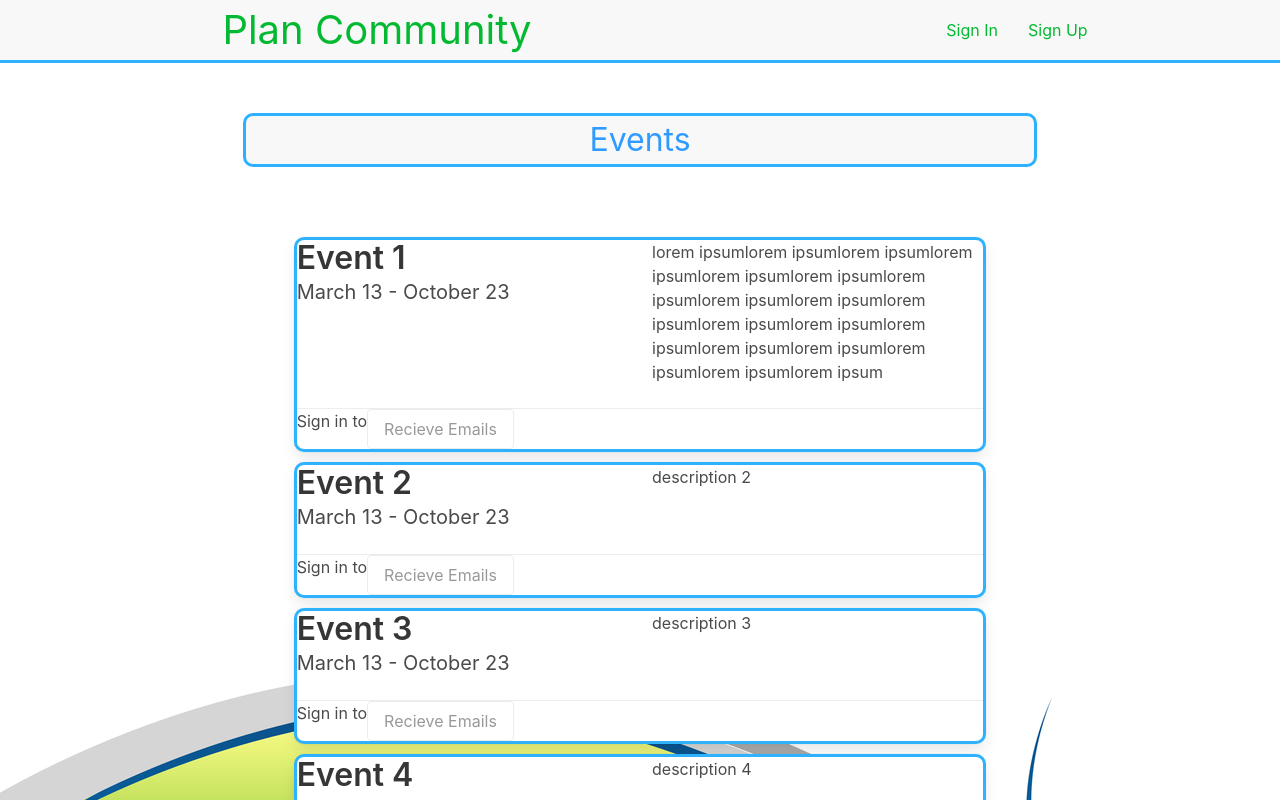
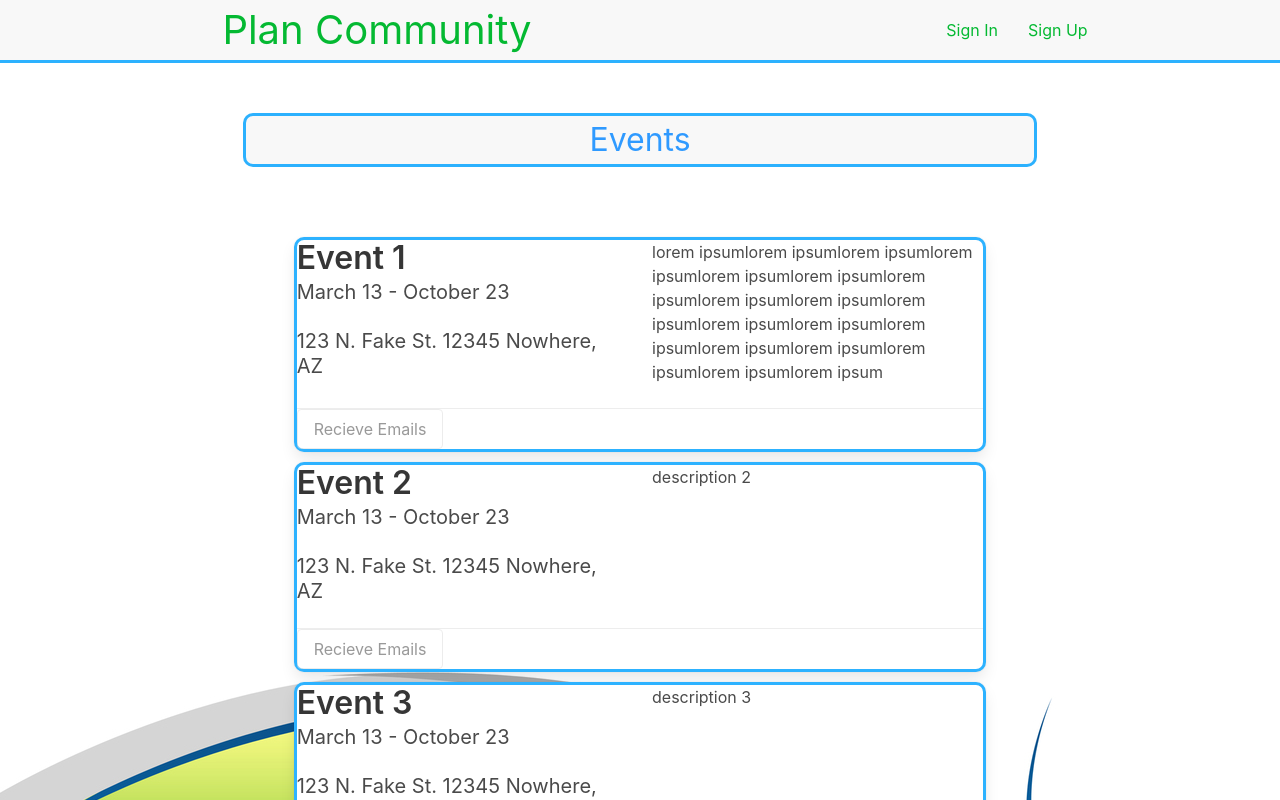
Before and after one commit to TylerEvans-hash/mental-health-project, a React (Create React App) app in the folder client/: page / in a window 1280 px wide. Shown: the top 800 px of the page. Built offline with nearby package versions, Linux system fonts and the light colour scheme.

Commit message:
added all event data to cards

```diff
--- a/client/src/components/Event/index.js
+++ b/client/src/components/Event/index.js
@@ -1,6 +1,6 @@
 import Auth from '../../utils/auth';
 
-const Event = ({ name, description, startDate, endDate }) => {
+const Event = ({ name, description, startDate, endDate, address }) => {
     return (
         <div class="event card">
             <div class="columns">
@@ -10,6 +10,9 @@ const Event = ({ name, description, startDate, endDate }) => {
                     </p>
                     <p class="subtitle">
                         {startDate} - {endDate}
+                    </p>
+                    <p class="subtitle">
+                        {address}
                     </p>
                 </div>
                 <div class="card-content column">
@@ -29,9 +32,10 @@ const Event = ({ name, description, startDate, endDate }) => {
                             </>
 
                         )
-                        : (
+                        :
+                        (
                             <>
-                                Sign in to<button class="button" title="Disabled button" disabled>Recieve Emails</button>
+                                <button class="button" title="Disabled button" disabled>Recieve Emails</button>
                             </>
                         )
                 }
--- a/client/src/components/Events/index.js
+++ b/client/src/components/Events/index.js
@@ -7,56 +7,67 @@ const Events = () => {
             description: "lorem ipsumlorem ipsumlorem ipsumlorem ipsumlorem ipsumlorem ipsumlorem ipsumlorem ipsumlorem ipsumlorem ipsumlorem ipsumlorem ipsumlorem ipsumlorem ipsumlorem ipsumlorem ipsumlorem ipsumlorem ipsum",
             startDate: "March 13",
             endDate: "October 23",
+            address: "123 N. Fake St. 12345 Nowhere, AZ",
         },
         {
             name: "Event 2",
             description: "description 2",
             startDate: "March 13",
             endDate: "October 23",
+            address: "123 N. Fake St. 12345 Nowhere, AZ",
         },
         {
             name: "Event 3",
             description: "description 3",
             startDate: "March 13",
             endDate: "October 23",
+            address: "123 N. Fake St. 12345 Nowhere, AZ",
         },
         {
             name: "Event 4",
             description: "description 4",
             startDate: "March 13",
             endDate: "October 23",
+            address: "123 N. Fake St. 12345 Nowhere, AZ",
         },
         {
             name: "Event 5",
             description: "description 5",
             startDate: "March 13",
             endDate: "October 23",
+            address: "123 N. Fake St. 12345 Nowhere, AZ",
         },
         {
             name: "Event 5",
             description: "description 5",
             startDate: "March 13",
             endDate: "October 23",
+            address: "123 N. Fake St. 12345 Nowhere, AZ",
         },
         {
             name: "Event 5",
             description: "description 5",
             startDate: "March 13",
             endDate: "October 23",
+            address: "123 N. Fake St. 12345 Nowhere, AZ",
         },
     ];
     return (
         <>
             <h2 className="is-size-3 has-text-centered mb-6">Events</h2>
+            <div>
+
+            </div>
             <div className="column is-full" >
                 {
-                    events.map(({ name, description, startDate, endDate }, i) =>
+                    events.map(({ name, description, startDate, endDate, address }, i) =>
                         <Event
                             key={i}
                             name={name}
                             description={description}
                             startDate={startDate}
                             endDate={endDate}
+                            address={address}
                         />
                     )
                 }
```
